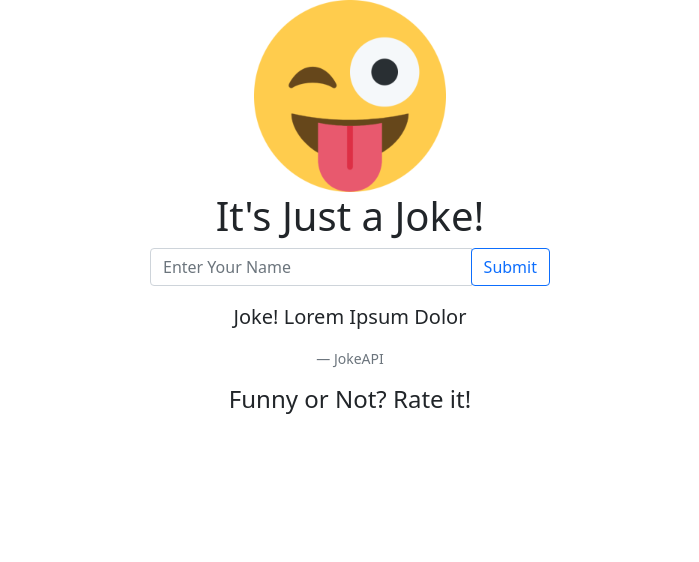
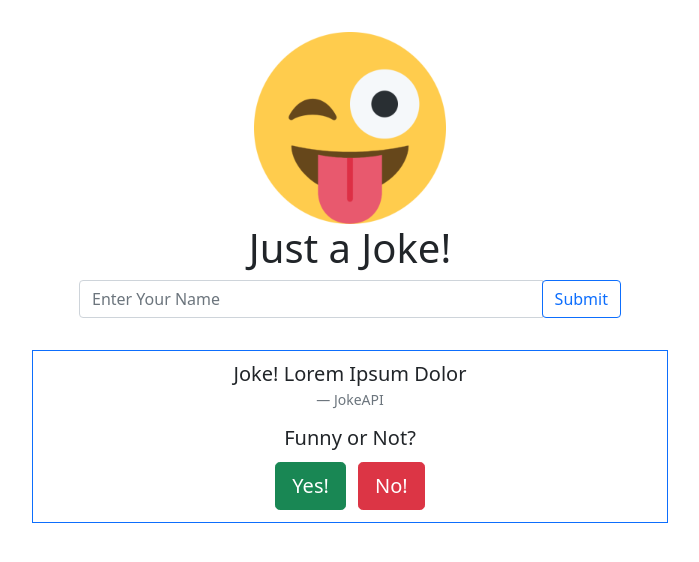
Before and after one commit to 4LineTime/JokeRater, a plain HTML site: page index.html in a window 1280 px wide. Shown: the whole page, without its empty margins (290-989 px from the left). Drawn offline with nearby package versions, Linux system fonts and the light colour scheme; no server answers.

Commit message:
Updated UI to enable rating elements

```diff
--- a/index.html
+++ b/index.html
@@ -17,14 +17,14 @@
     </head>
     <body>
         <div class="container" id="main">
-            <div class="row mx-auto" style="width:min-content;text-align:center">
-                <div class="col align-self-center col-sm me-auto mx-auto" style="width:min-content" >
-                    <img src="favicon_io/android-chrome-192x192.png" style="size: ;"/>
-                    <h1>It's Just a Joke!</h1>
+            <div class="row mx-auto m-4 justify-content-center">
+                <div class="col-6 align-content-center text-center p-2" >
+                    <img src="favicon_io/android-chrome-192x192.png"/>
+                    <h1>Just a Joke!</h1>
 
                     <h3 id="name-space"></h3>
 
-                    <div class="input-group mb-3" class="collapse" id="name-form" style="width:40%; min-width: 400px;">
+                    <div class="input-group" class="collapse" id="name-form">
                         <input type="text" id="user-name" class="form-control" placeholder="Enter Your Name" aria-label="user-name" aria-description="submit-name">
                         <div class="input-group-append">
                             <button class="btn btn-outline-primary" type="button" id="submit-name" data-bs-toggle="collapse" data-bs-target="#name-form" aria-expanded="false" aria-controls="name-form">Submit</button>
@@ -34,11 +34,17 @@
             </div>
 
         </div>
-        <div class="row mx-auto" style="text-align:center" id="joke-active">
+        <div class="row mx-sm-1 justify-content-center text-center" id="joke-active">
+            <div class="col-6 border border-primary text-center p-2" >
             <blockquote class="blockquote" id="joke-active-text">Joke! Lorem Ipsum Dolor</blockquote>
             <figcaption class="blockquote-footer" id="joke-active-src">JokeAPI</figcaption>
-            <h4>Funny or Not? Rate it!</h4>
+            <h5>Funny or Not?</h5>
+            <div class="btn-group-lg">
+                <button class="btn btn-success m-1" type="button" id="funny-yes">Yes!</button>
+                <button class="btn btn-danger m-1" type="button" id="funny-no">No!</button>
+            </div>
 
+        </div>
 
         </div>
 
--- a/script.js
+++ b/script.js
@@ -9,7 +9,7 @@ let current_user_jokes = []
 let JOD_categories = ['jod','animal','blonde','knock-knock']
 
 //Debugging joke list
-//current_user_jokes = [{"foo":"bar"},{"foo":"bar"},{"foo":"bar"},{"foo":"bar"},{"foo":"bar"},{"foo":"bar"},{"foo":"bar"},{"foo":"bar"},{"foo":"bar"},{"foo":"bar"},]
+current_user_jokes = [{"JokeString":"string","Source":"api","Rating": 0},{"JokeString":"string","Source":"api","Rating": 0},{"JokeString":"string","Source":"api","Rating": 0},{"JokeString":"string","Source":"api","Rating": 0},{"JokeString":"string","Source":"api","Rating": 0},{"JokeString":"string","Source":"api","Rating": 0},{"JokeString":"string","Source":"api","Rating": 0},{"JokeString":"string","Source":"api","Rating": 0},{"JokeString":"string","Source":"api","Rating": 0},{"JokeString":"string","Source":"api","Rating": 0}]
 
 //Define variables for ui elements from index.html
 
@@ -72,9 +72,6 @@ function get_joke_of_the_day(category) {
 
 //TODO create function that sorts list by rating. This will be refreshed each time the user rates a joke.
 
-//JOD_categories.forEach((category) => {get_joke_of_the_day(category)})
-console.log(current_user_jokes)
-
 function wait(delay) {
     const beginning = Date.now()
     let current = 0
@@ -109,12 +106,23 @@ function fillJokeList() {
 
 function bring_out_the_kraken() {
 
-    JOD_categories.forEach((category) => {get_joke_of_the_day(category)})
+    // //Pull data from joke of the day
+    // JOD_categories.forEach((category) => {get_joke_of_the_day(category)})
+
+    // //This is bad. I am sorry. When I figure out promises I will TODO fix this.
+    // getJoke()
+    // getJoke()
+    // getJoke()
+    // getJoke()
+    // getJoke()
+    // getJoke()
 
     //This seems to happen before the above line of code and I don't know why.
     // fillJokeList()
-    console.log(current_user_jokes.length)
+    //console.log(current_user_jokes.length)
 
+
+    //TODO UI FUNCTIONS
 
 }
 
```
